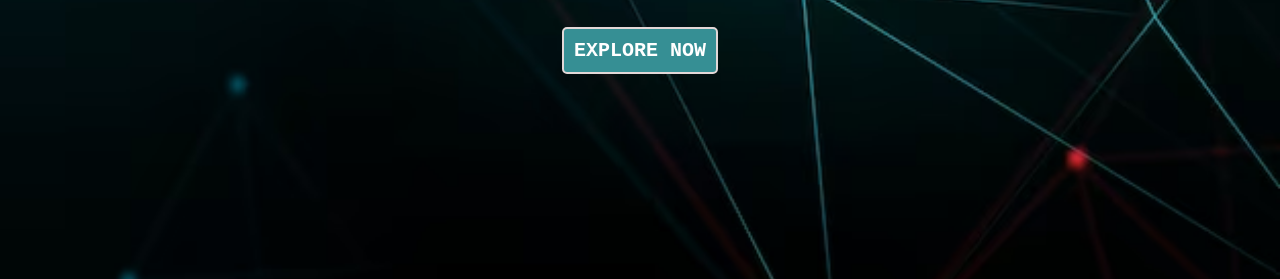
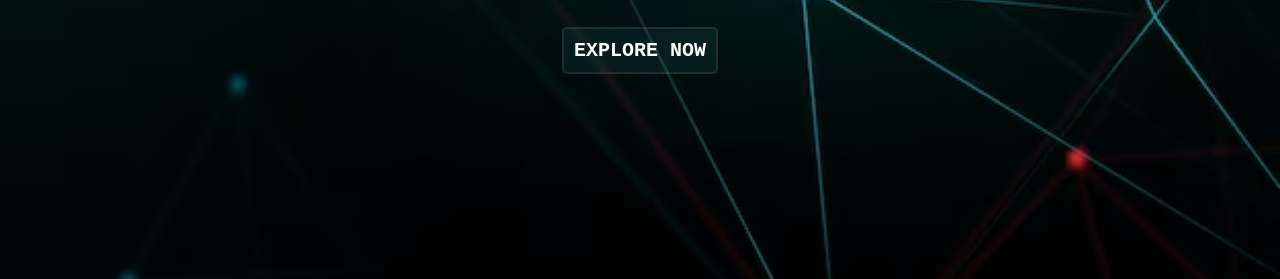
Before and after one commit to abdulqayoom77/web-clone-project-HTML-CSS-JS, a plain HTML site: page Template01/index.html in a window 1280 px wide. Shown: the part 521-800 px from the top of the page. Drawn offline with Linux system fonts and the light colour scheme.

Commit message:
Template01

```diff
--- a/Template01/style.css
+++ b/Template01/style.css
@@ -112,8 +112,8 @@ hr {
 .buttonb{
     text-decoration: none;
     color: white;
-    background-color:rgb(54, 143, 148);
-    border: 2px solid rgb(226, 215, 215);
+    background-color:rgba(54, 143, 148, 0.1);
+    border: 2px solid rgba(226, 215, 215, 0.1);
     border-radius: 5px;
     padding: 10px;
     font-weight: 700;
@@ -122,7 +122,7 @@ hr {
 }
 
 .buttonb:hover {
-    background-color: rgb(123, 218, 223);
+    background-color: rgba(123, 218, 223, 0.1);
     border-radius: 6px;
     padding: 12px;
     font-weight: 800;
```
